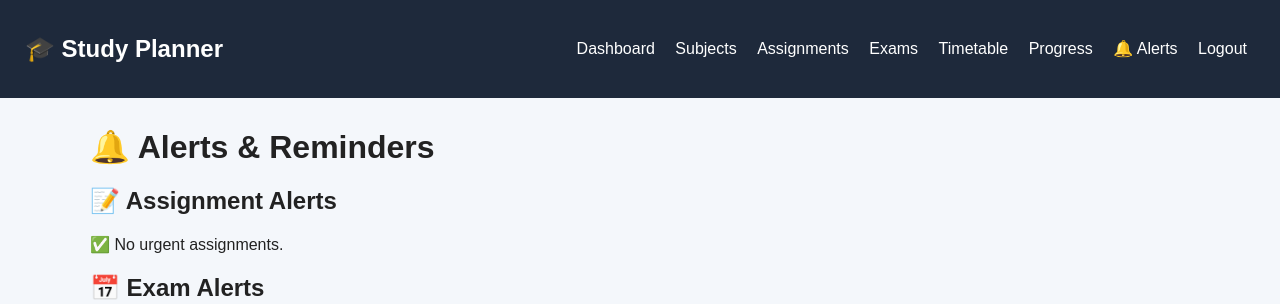
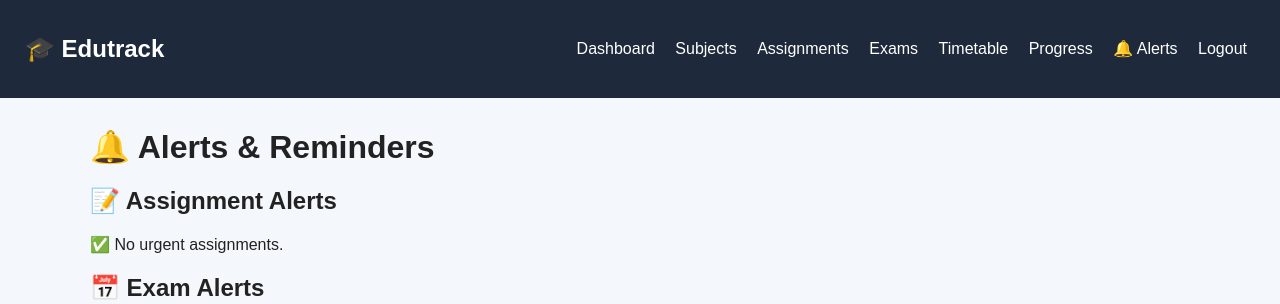
Before and after one commit to saranrj-dev/student-smart-study-planner, a Flask app: page /alerts in a window 1280 px wide. Shown: the top 304 px of the page. Run offline with Flask 3, Linux system fonts and the light colour scheme; the visitor is signed in with stand-in values (Sample User, id 1); data that the repository does not hold is empty; some libraries are stand-ins or nearby versions.

Commit message:
Apply Edutrack branding to planner pages

```diff
--- a/templates/alerts.html
+++ b/templates/alerts.html
@@ -8,7 +8,7 @@
 <body>
 
 <nav>
-    <h2>🎓 Study Planner</h2>
+    <h2>🎓 Edutrack</h2>
     <div>
         <a href="/dashboard">Dashboard</a>
         <a href="/subjects">Subjects</a>
```
